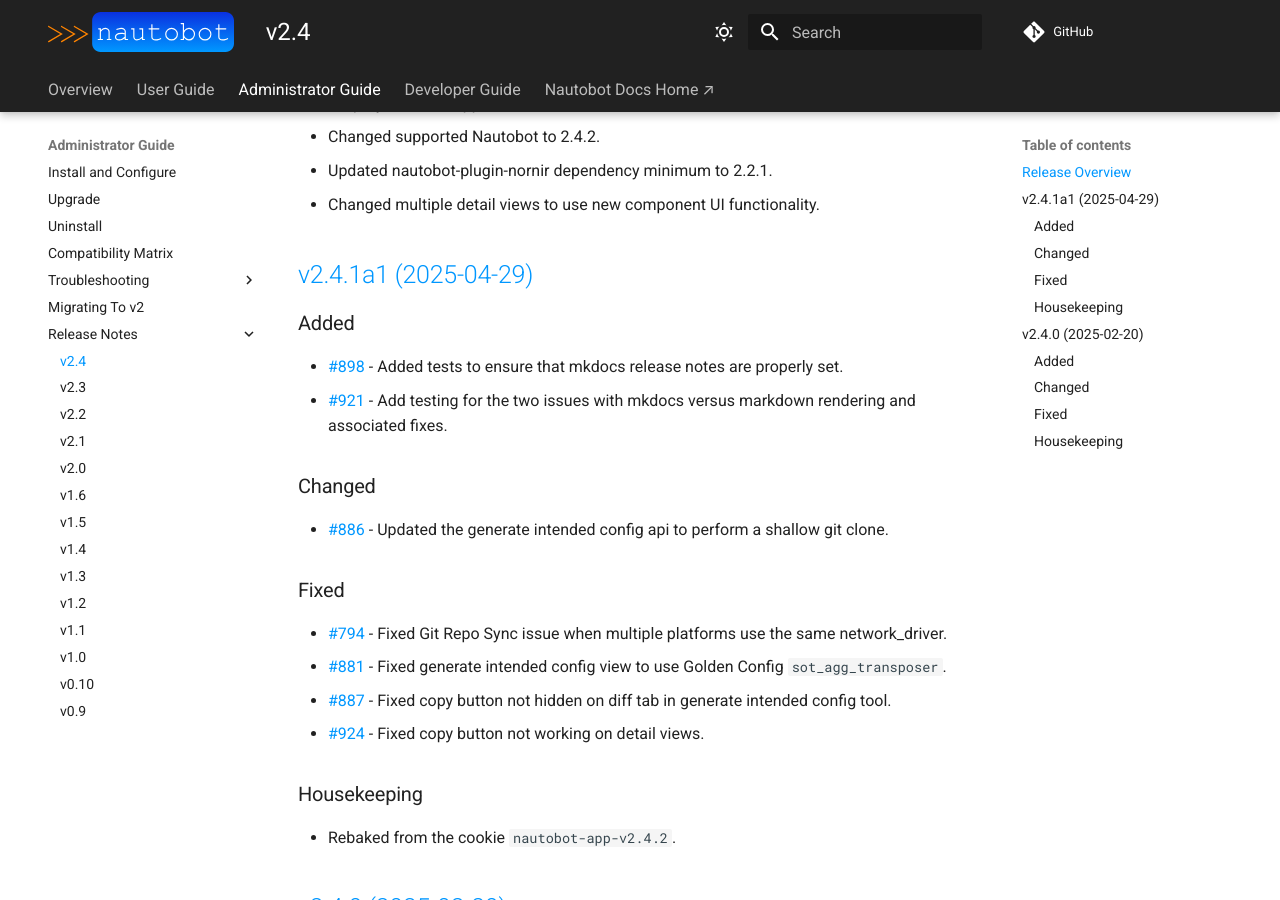
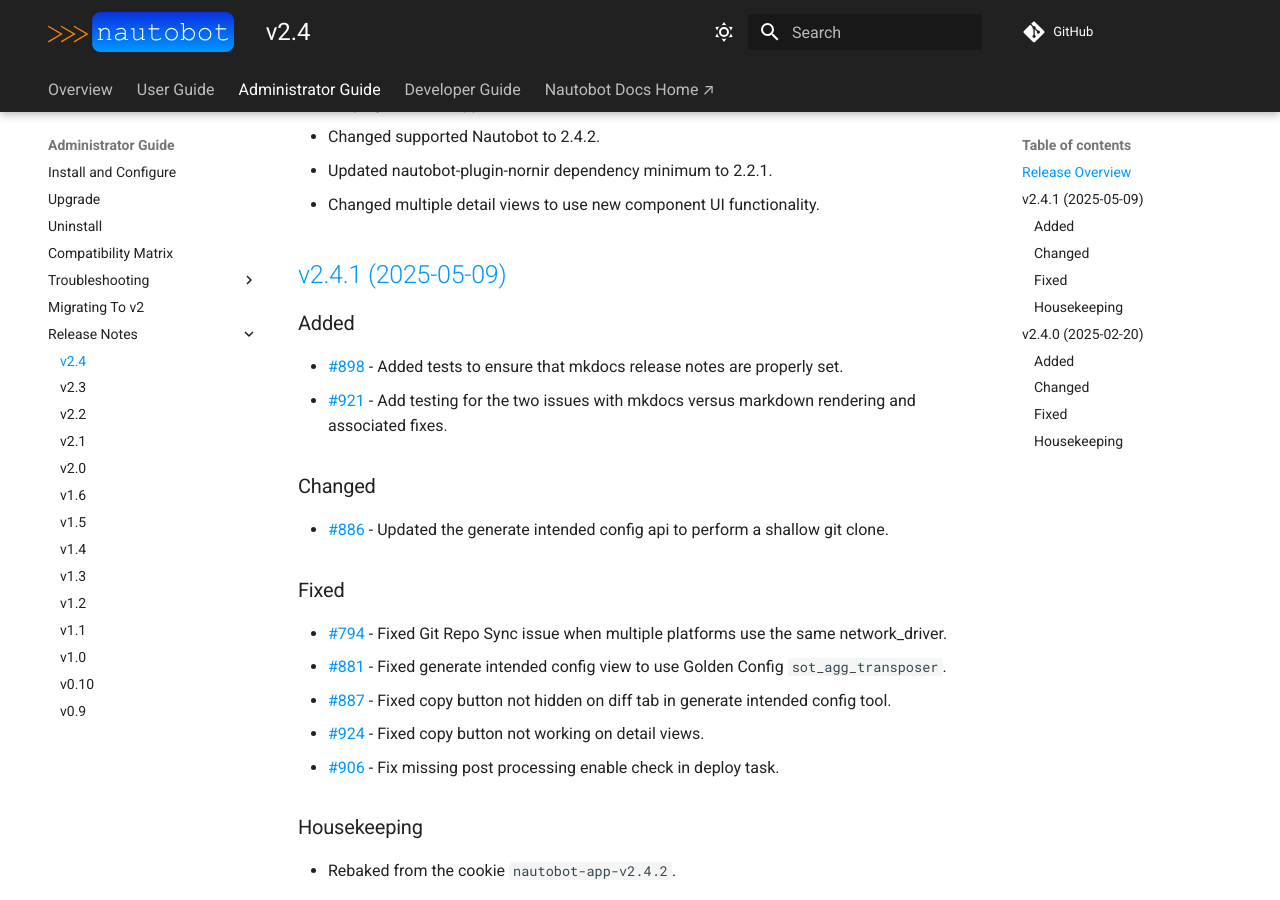
Before and after one commit to nautobot/nautobot-app-golden-config, an MkDocs documentation site: the page built from docs/admin/release_notes/version_2.4.md, in a window 1280 px wide and 900 px high, scrolled down 455 px. Built offline with MkDocs 1.6.1 and Material for MkDocs 9.7.7, drawn with Linux system fonts in a browser that asks for light colours; comment, search, counter and statistics services are not loaded.

Commit message:
Release v2.4.1

```diff
--- a/docs/admin/release_notes/version_2.4.md
+++ b/docs/admin/release_notes/version_2.4.md
@@ -16,7 +16,7 @@
 - Updated nautobot-plugin-nornir dependency minimum to 2.2.1.
 - Changed multiple detail views to use new component UI functionality.
 
-## [v2.4.1a1 (2025-04-29)](https://github.com/nautobot/nautobot-app-golden-config/releases/tag/v2.4.1a1)
+## [v2.4.1 (2025-05-09)](https://github.com/nautobot/nautobot-app-golden-config/releases/tag/v2.4.1)
 
 ### Added
 
@@ -33,6 +33,7 @@
 - [#881](https://github.com/nautobot/nautobot-app-golden-config/issues/881) - Fixed generate intended config view to use Golden Config `sot_agg_transposer`.
 - [#887](https://github.com/nautobot/nautobot-app-golden-config/issues/887) - Fixed copy button not hidden on diff tab in generate intended config tool.
 - [#924](https://github.com/nautobot/nautobot-app-golden-config/issues/924) - Fixed copy button not working on detail views.
+- [#906](https://github.com/nautobot/nautobot-app-golden-config/issues/906) - Fix missing post processing enable check in deploy task.
 
 ### Housekeeping
 
--- a/pyproject.toml
+++ b/pyproject.toml
@@ -1,6 +1,6 @@
 [tool.poetry]
 name = "nautobot-golden-config"
-version = "2.4.1a1"
+version = "2.4.1"
 description = "An app for configuration on nautobot"
 authors = ["Network to Code, LLC <opensource@networktocode.com>"]
 license = "Apache-2.0"
```
Also changed, not shown: 1 other file.
